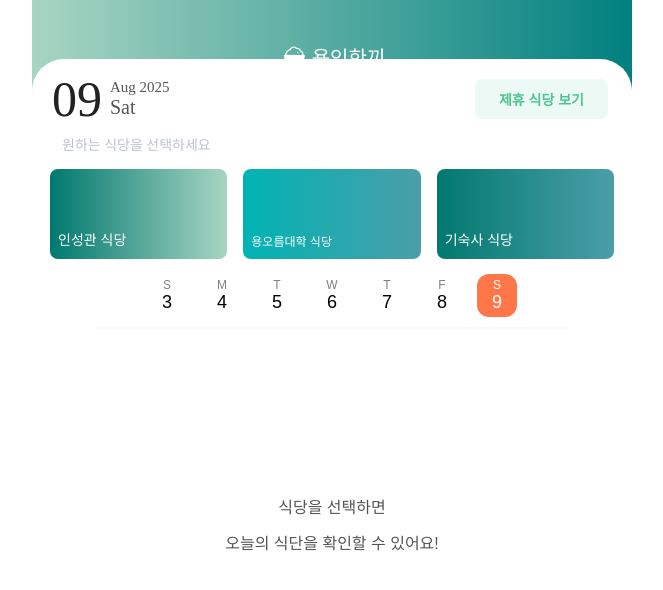
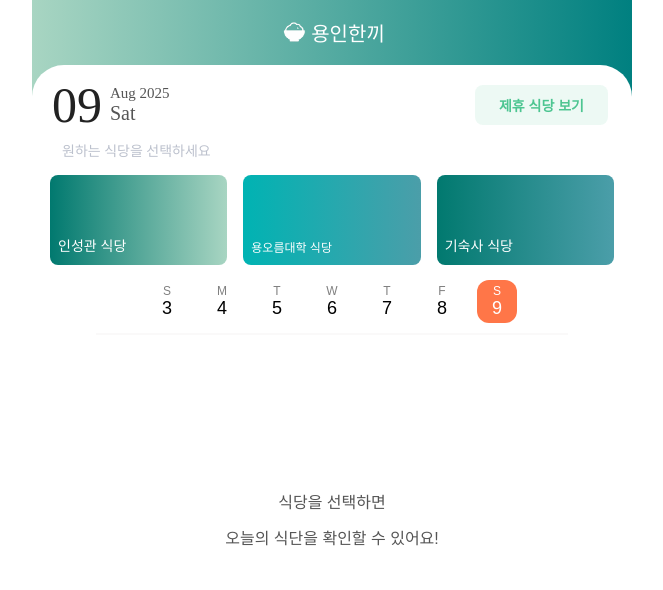
Before and after one commit to jin-evergreen/yongin-hankki, a React (Vite) app: page / in a window 1280 px wide. Shown: the top 590 px of the page, without its empty margins (308-971 px from the left). Built offline with nearby package versions, Linux system fonts and the light colour scheme; a web font is replaced by a local one.

Commit message:
로고 위치 수정

```diff
--- a/src/App.css
+++ b/src/App.css
@@ -11,7 +11,7 @@
     display: flex;
     justify-content: center;
     align-items: flex-start;
-    padding-top: 3%;
+    padding-top: 0;
     position: relative;
 }
 
@@ -21,18 +21,21 @@
     bottom: 0px;
     left : 0;
     width: 100%;
-    height: 93%;
+    height: calc(100% - 65px);
     z-index: 1;
     border-top-left-radius: 32px;
     border-top-right-radius: 32px;
 }
 
 .header {
-    position : absolute;
+    position: fixed;
+    width: 100%;
+    height: 65px;
     display: flex;
+    justify-content: center;
     align-items: center;
-    gap: 3px;
-    margin-top: 4px;
+    gap: 2px;
+    padding: 0 16px;
 }
 
 .icon {
```
